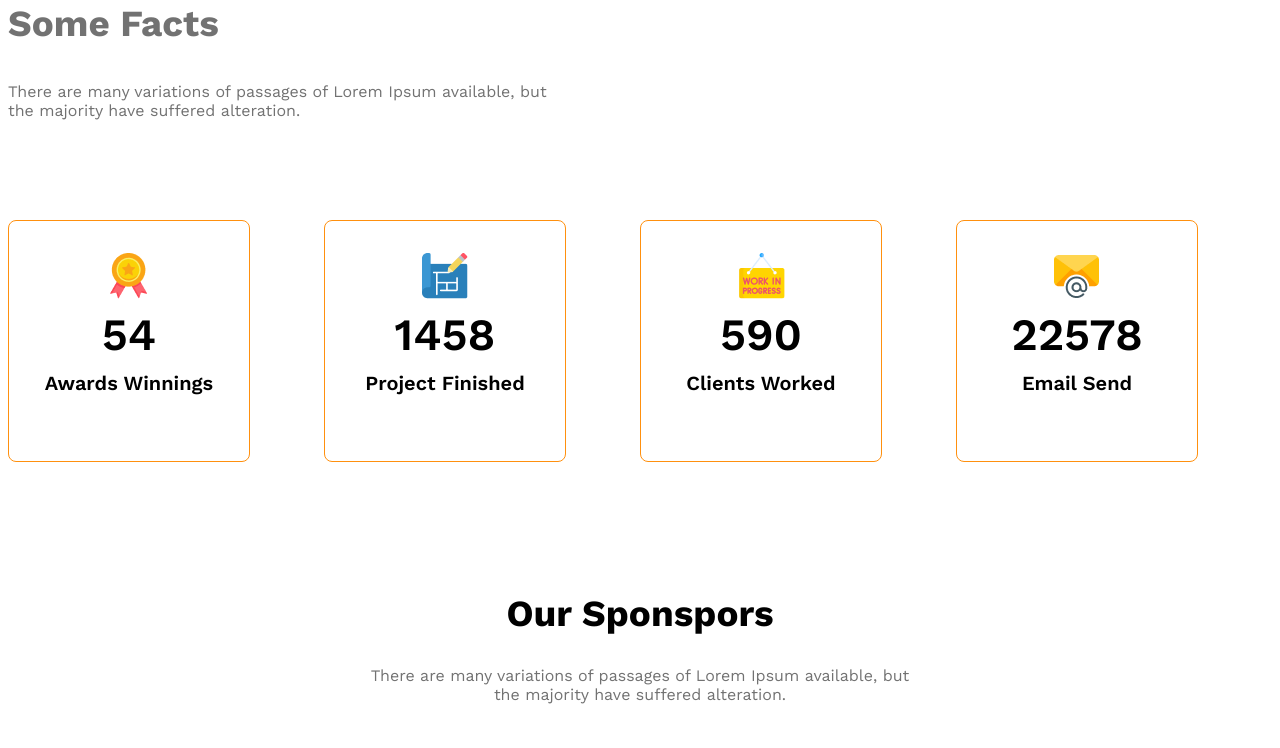
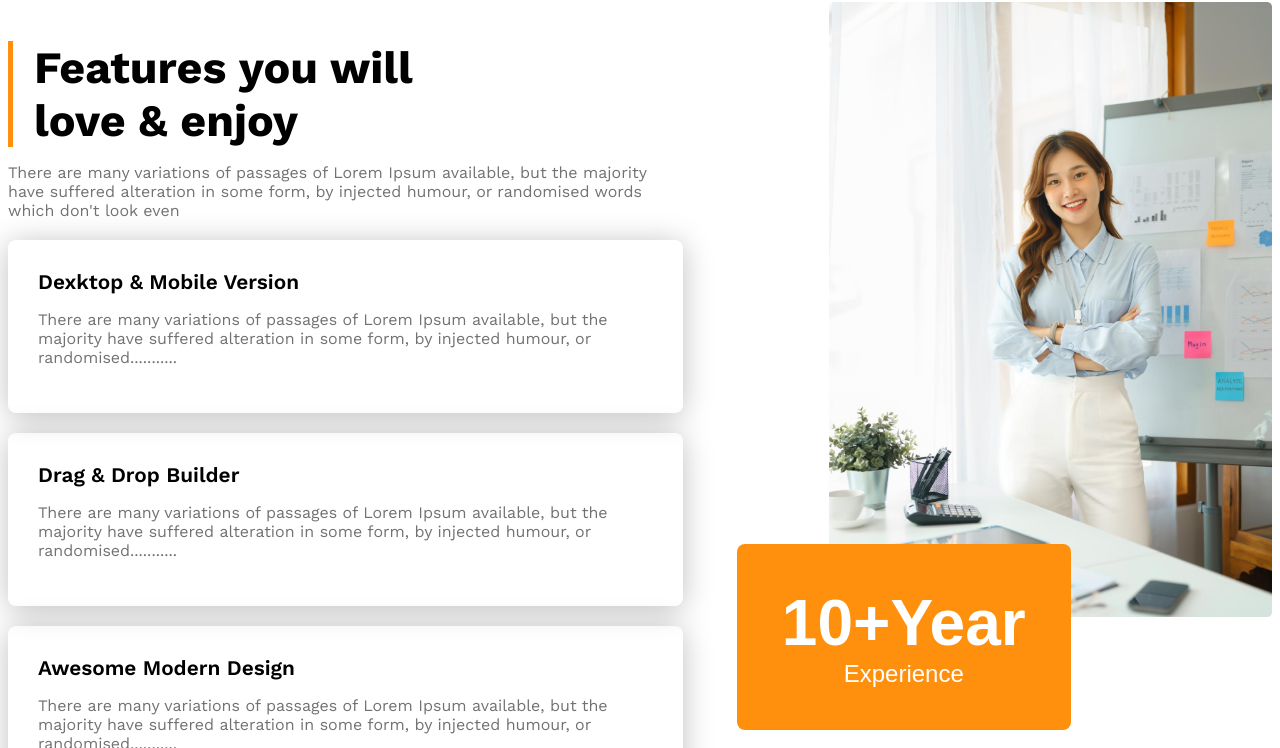
Before and after one commit to mdabdulaziz6236/g3-architects-website, a plain HTML site: page index.html in a window 1280 px wide. Shown: the part 2155-2903 px from the top of the page. Drawn offline with nearby package versions, Linux system fonts and the light colour scheme.

Commit message:
added feature section and made responsive

```diff
--- a/index.html
+++ b/index.html
@@ -50,15 +50,53 @@
             </div>
         </section>
         <!-- section features will enjoy -->
-        <section class="fuature-will-enjoy">
+        <section class="feature display-flex">
+            <div>
+                <h1 id="feature-title" class="section-title">Features you will <br>love & enjoy</h1>
+                <p id="feature-description" class="text-light-gray">There are many variations of passages of Lorem Ipsum
+                    available, but the majority have suffered alteration in some form, by injected humour, or randomised
+                    words which don't look even</p>
 
+                <!-- feature card -->
+                <div class="feature-card">
+                    <h4 class="feature-card-title">Dexktop & Mobile Version</h4>
+                    <p id="feature-description" class="text-light-gray">There are many variations of passages of Lorem
+                        Ipsum available, but the majority have suffered alteration in some form, by injected humour, or
+                        randomised...........</p>
+                </div>
+                <div class="feature-card">
+                    <h4 class="feature-card-title">Drag & Drop Builder</h4>
+                    <p id="feature-description" class="text-light-gray">There are many variations of passages of Lorem
+                        Ipsum available, but the majority have suffered alteration in some form, by injected humour, or
+                        randomised...........</p>
+                </div>
+                <div class="feature-card">
+                    <h4 class="feature-card-title">Awesome Modern Design</h4>
+                    <p id="feature-description" class="text-light-gray">There are many variations of passages of Lorem
+                        Ipsum available, but the majority have suffered alteration in some form, by injected humour, or
+                        randomised...........</p>
+                </div>
+                <div class="feature-card">
+                    <h4 class="feature-card-title">Super Easy to Edit</h4>
+                <p id="feature-description" class="text-light-gray">There are many variations of passages of Lorem Ipsum
+                    available, but the majority have suffered alteration in some form, by injected humour, or
+                    randomised...........</p>
+                </div>
+            </div>
+            <div class="feature-architect">
+                <img src="images/architect.png" alt="">
+                <button id="experience-badge" class="btn-primary">
+                    <span id="experience-year">10+Year</span><br><span>Experience</span>
+                </button>
+            </div>
         </section>
         <!-- some facts section -->
         <section class="some-facts">
             <div id="some-facts-center">
                 <h3 class="section-title text-light-gray">Some Facts</h3>
-            <p class="fact-subtitle text-light-gray">There are many variations of passages of Lorem Ipsum available, but the majority
-                have suffered alteration.</p>
+                <p class="fact-subtitle text-light-gray">There are many variations of passages of Lorem Ipsum available,
+                    but the majority
+                    have suffered alteration.</p>
             </div>
             <div class="fact-container">
                 <!-- .fact-card*4>img.fact-icon+h4.fact-number+h5.fact-name -->
@@ -93,11 +131,12 @@
             </div>
         </section>
         <!-- sponsor section -->
-         <section class="sponsor">
+        <section class="sponsor">
             <div class="sponsor-container">
                 <h1 class="section-title">Our Sponspors</h1>
                 <p class="sponsor-description text-light-gray">
-                    There are many variations of passages of Lorem Ipsum available, but the majority have suffered alteration.
+                    There are many variations of passages of Lorem Ipsum available, but the majority have suffered
+                    alteration.
                 </p>
             </div>
             <div class="sponsor-companies">
@@ -107,7 +146,7 @@
                 <img src="images/sponsors/telerama.png" alt="">
                 <img src="images/sponsors/figma.png" alt="">
             </div>
-         </section>
+        </section>
     </main>
     <footer>
 
--- a/styles/architects.css
+++ b/styles/architects.css
@@ -105,9 +105,46 @@ main > section{
     font-weight: 500;
 
 }
-/* #Features{
-    color: #FF900E;
-} */
+/* features related styles */
+#feature-title{
+    font-weight: 700;
+    font-size: 2.8rem;
+    border-left: 5px solid #FF900E;
+    /* margin-left: 21px ; */
+    padding-left: 21px;
+    margin-top:39px;
+    margin-bottom:10px;
+}
+.feature{
+    gap: 146px;
+}
+.feature-card-title{
+    font-weight: 600;
+    font-size: 1.3rem;
+    margin-top: 0;
+    margin-bottom: 0;
+}
+.feature-card{
+    padding: 30px;
+    /* margin-top: 20px; */
+    box-shadow: 0 3px 30px 0 rgba(0, 0, 0, 0.25);
+    margin-top:20px;
+    border-radius: 8px;
+}
+#experience-badge{
+    padding: 42px 45px;
+    font-weight: 400;
+    font-size: 1.5rem;
+    margin-left: -92px;
+    margin-top: -77px;
+}
+#experience-year{
+    font-weight: 700;
+    font-size: 4rem;
+}
+.feature-architect img{
+    width: 100%;
+}
  /* card related style */
  .fact-card{
     border: 1px solid #FF900E;
@@ -156,10 +193,12 @@ main > section{
     .sponsor-companies img{
         filter: grayscale(100%)
     }
+
 /* responsive media query */
 @media screen and ( max-width: 576px) {
     .navbar,
     .nav-links,
+    .feature,
     .teams{
         flex-direction: column;
     }
@@ -179,10 +218,14 @@ main > section{
     .our-features{
         margin-left: 23px;
     }
+    #experience-badge{
+        margin-top: 20px;
+        margin-left: 20px;
+    }
 }
 /* medium size device */
 @media screen and (min-width:576px) and (max-width:992px) {
-    .teams{
+    .teams, .feature{
         flex-direction: column;
     }
     .our-features{
@@ -201,4 +244,8 @@ main > section{
     #some-facts-center{
         justify-items: center;
     }
+    #experience-badge{
+        margin-top: 20px;
+        margin-left: 20px;
+    }
 }
```
